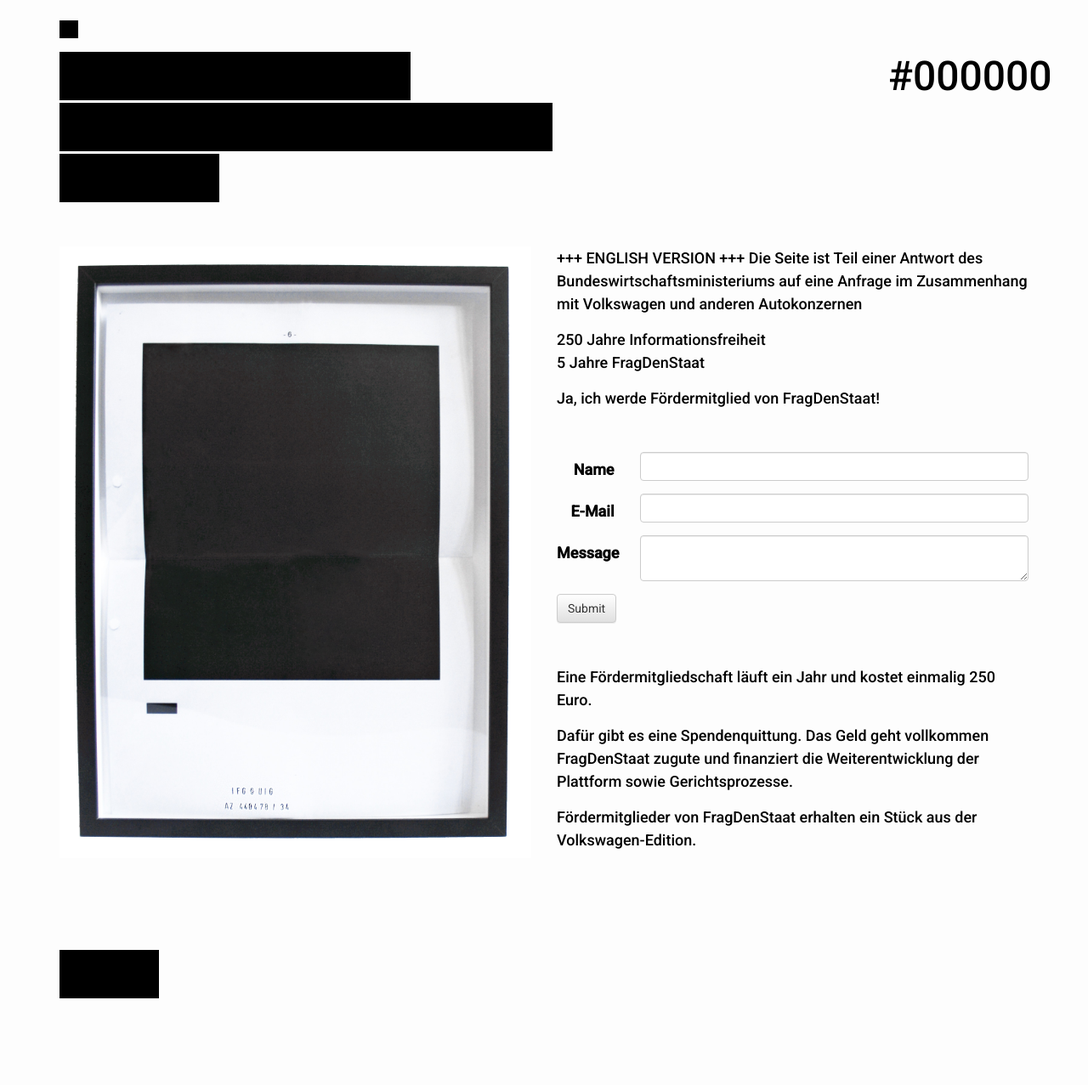
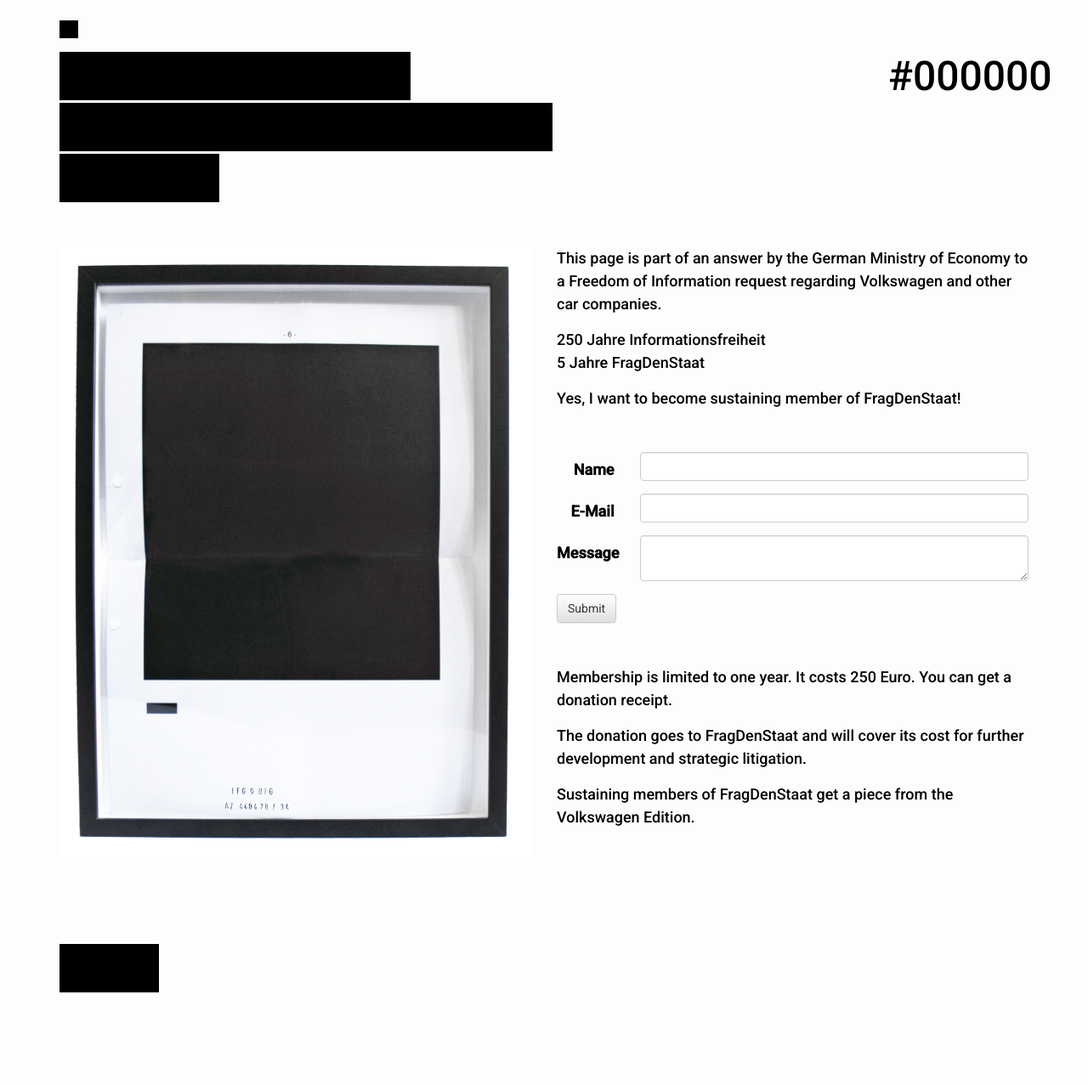
Before and after one commit to okfde/000000.limited, a Jekyll site: the page built from en/edition.html, in a window 1280 px wide. Shown: the whole page at 85% size. Built offline with Jekyll 4.4.1, drawn with Linux system fonts in a browser that asks for light colours.

Commit message:
update english text

```diff
--- a/en/edition.html
+++ b/en/edition.html
@@ -8,18 +8,17 @@
   url: /edition
 ---
 
-+++ ENGLISH VERSION +++
-Die Seite ist Teil einer Antwort des Bundeswirtschaftsministeriums auf eine Anfrage im Zusammenhang mit Volkswagen und anderen Autokonzernen
+This page is part of an answer by the German Ministry of Economy to a Freedom of Information request regarding Volkswagen and other car companies.
 
 250 Jahre Informationsfreiheit
 5 Jahre FragDenStaat
 
-Ja, ich werde Fördermitglied von FragDenStaat!
+Yes, I want to become sustaining member of FragDenStaat!
 
 {% include form.html %}
 
-Eine Fördermitgliedschaft läuft ein Jahr und kostet einmalig 250 Euro.
+Membership is limited to one year. It costs 250 Euro. You can get a donation receipt.
 
-Dafür gibt es eine Spendenquittung. Das Geld geht vollkommen FragDenStaat zugute und finanziert die Weiterentwicklung der Plattform sowie Gerichtsprozesse.
+The donation goes to <a href="https://fragdenstaat.de/">FragDenStaat</a> and will cover its cost for further development and strategic litigation.
 
-Fördermitglieder von FragDenStaat erhalten ein Stück aus der Volkswagen-Edition.
+Sustaining members of FragDenStaat get a piece from the Volkswagen Edition.
```
